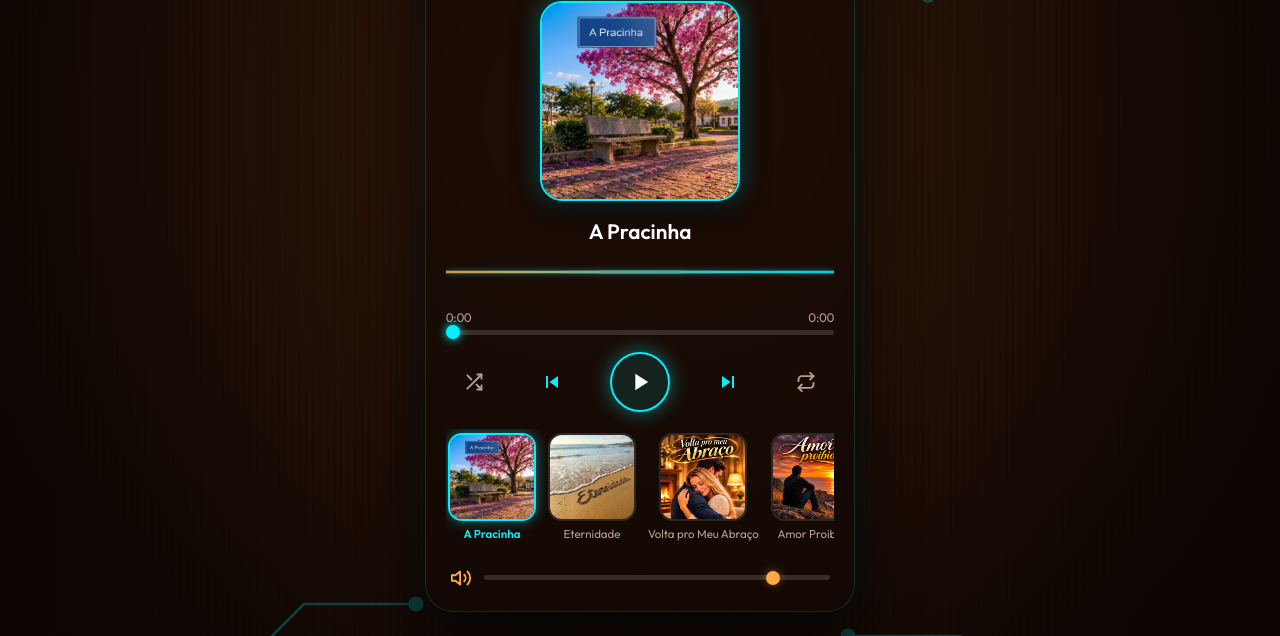
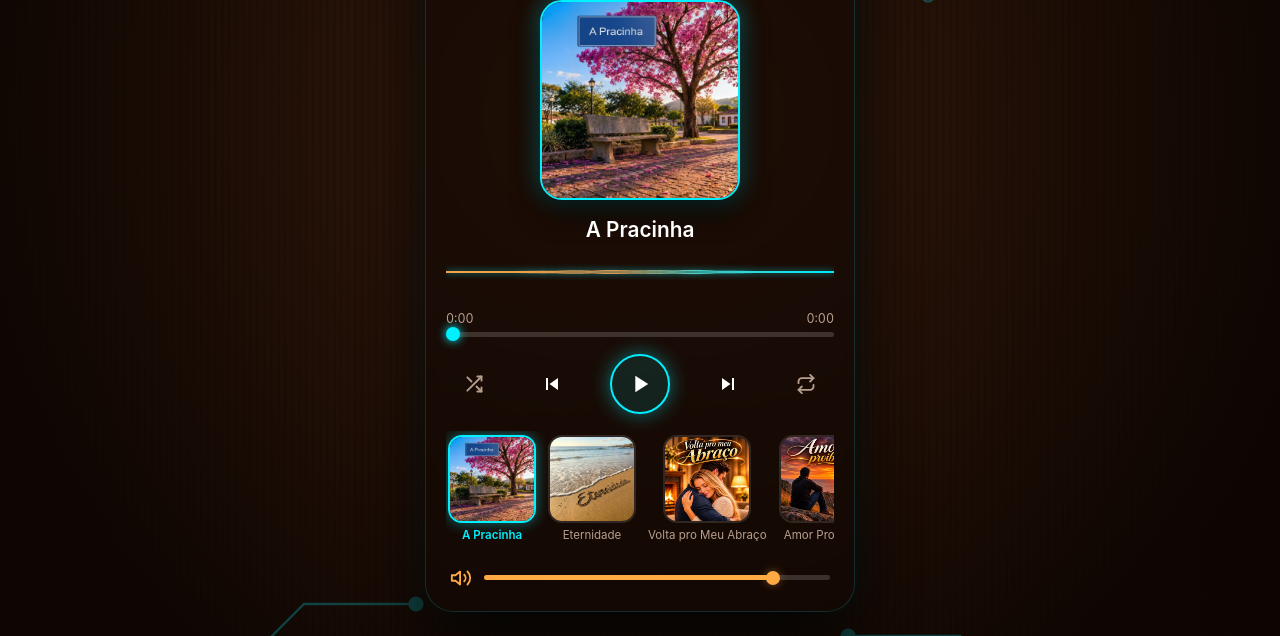
Before and after one commit to musicassertanejas/musicassertanejas.github.io, a plain HTML site: page index.html in a window 1280 px wide. Shown: the part 164-800 px from the top of the page. Drawn offline with Linux system fonts and the light colour scheme.

Commit message:
Add files via upload

```diff
--- a/index.html
+++ b/index.html
@@ -11,9 +11,6 @@
     <meta property="og:image" content="logo.png">
 
     <link rel="icon" type="image/png" href="logo.png">
-    <link rel="preconnect" href="https://fonts.googleapis.com">
-    <link rel="preconnect" href="https://fonts.gstatic.com" crossorigin>
-    <link href="https://fonts.googleapis.com/css2?family=Outfit:wght@400;600;700&display=swap" rel="stylesheet">
 
     <style>
         :root {
@@ -29,10 +26,11 @@
             margin: 0;
             padding: 0;
             box-sizing: border-box;
-            font-family: 'Outfit', sans-serif;
+            font-family: -apple-system, BlinkMacSystemFont, 'Segoe UI', Roboto, Helvetica, Arial, sans-serif;
             -webkit-tap-highlight-color: transparent;
         }
 
+        /* Tela travada 100% visível sem rolagem externa + Textura de Madeira Escura */
         html, body {
             width: 100%;
             height: 100dvh;
@@ -57,6 +55,7 @@
             position: relative;
         }
 
+        /* Fundo decorativo com circuitos neon */
         .circuit-bg {
             position: fixed;
             inset: 0;
@@ -67,6 +66,7 @@
             opacity: 0.45;
         }
 
+        /* Container principal: ocupa 100% no celular e centraliza no tablet/notebook */
         .player-shell {
             position: relative;
             z-index: 1;
@@ -81,6 +81,7 @@
             padding: clamp(12px, 2.5vh, 22px) 20px clamp(14px, 2.8vh, 24px);
         }
 
+        /* Em telas grandes (notebook/tablet), ganha borda suave como um app flutuante */
         @media (min-width: 520px) {
             .player-shell {
                 height: 94dvh;
@@ -92,6 +93,7 @@
             }
         }
 
+        /* Topo: Logo e Título */
         .top-header {
             display: flex;
             flex-direction: column;
@@ -119,6 +121,7 @@
             text-shadow: 0 0 12px var(--amber-glow);
         }
 
+        /* Capa em destaque 1:1 (quadrada) */
         .featured-cover-box {
             width: clamp(150px, 25vh, 225px);
             height: clamp(150px, 25vh, 225px);
@@ -137,6 +140,7 @@
             display: block;
         }
 
+        /* Nome da Música e Onda Sonora */
         .track-info-area {
             width: 100%;
             display: flex;
@@ -159,10 +163,11 @@
 
         #waveCanvas {
             width: 100%;
-            height: clamp(32px, 5vh, 46px);
+            height: clamp(36px, 5.5vh, 52px);
             display: block;
         }
 
+        /* Barra de Tempo com Preenchimento Dinâmico */
         .progress-area {
             width: 100%;
             flex-shrink: 0;
@@ -173,7 +178,7 @@
             justify-content: space-between;
             font-size: 0.78rem;
             color: var(--text-muted);
-            margin-bottom: 5px;
+            margin-bottom: 6px;
             font-variant-numeric: tabular-nums;
         }
 
@@ -181,7 +186,10 @@
             -webkit-appearance: none;
             appearance: none;
             width: 100%;
-            background: transparent;
+            height: 5px;
+            border-radius: 99px;
+            background: rgba(255, 255, 255, 0.16);
+            outline: none;
             cursor: pointer;
             display: block;
         }
@@ -189,7 +197,7 @@
         input[type="range"]::-webkit-slider-runnable-track {
             height: 5px;
             border-radius: 99px;
-            background: rgba(255, 255, 255, 0.14);
+            background: transparent;
         }
 
         input[type="range"]::-webkit-slider-thumb {
@@ -207,6 +215,7 @@
             transform: scale(1.2);
         }
 
+        /* Controles Completos (Aleatório, Anterior, Play/Pause, Próxima, Loop) */
         .controls-row {
             width: 100%;
             display: flex;
@@ -234,8 +243,14 @@
             color: var(--text-main);
         }
 
+        /* Botões Avançar e Voltar em Branco */
         .ctrl-btn.nav-btn {
+            color: #ffffff;
+        }
+
+        .ctrl-btn.nav-btn:active {
             color: var(--neon-cyan);
+            transform: scale(0.92);
         }
 
         .ctrl-btn.active {
@@ -264,6 +279,7 @@
             transform: scale(1.05);
         }
 
+        /* Lista Horizontal de Músicas (Única barra com rolagem) */
         .playlist-strip {
             width: 100%;
             display: flex;
@@ -328,6 +344,7 @@
             font-weight: 600;
         }
 
+        /* Controle de Volume na Base com Preenchimento Âmbar */
         .volume-row {
             width: 100%;
             display: flex;
@@ -393,7 +410,7 @@
 
         <section class="track-info-area">
             <div class="track-title" id="trackTitle">Carregando...</div>
-            <canvas id="waveCanvas" width="600" height="80"></canvas>
+            <canvas id="waveCanvas" width="640" height="90"></canvas>
         </section>
 
         <section class="progress-area">
@@ -523,9 +540,18 @@
         let dataArray = null;
         let webAudioReady = false;
         let phase = 0;
+        let smoothEnergy = 0;
 
         const playIcon = `<path d="M8 5v14l11-7z"/>`;
         const pauseIcon = `<path d="M6 19h4V5H6v14zm8-14v14h4V5h-4z"/>`;
+
+        function updateSliderFill(slider, fillColor) {
+            const min = parseFloat(slider.min) || 0;
+            const max = parseFloat(slider.max) || 100;
+            const val = parseFloat(slider.value) || 0;
+            const pct = ((val - min) / (max - min)) * 100;
+            slider.style.background = `linear-gradient(to right, ${fillColor} 0%, ${fillColor} ${pct}%, rgba(255, 255, 255, 0.16) ${pct}%, rgba(255, 255, 255, 0.16) 100%)`;
+        }
 
         function setupAudioAnalyser() {
             if (audioCtx) return;
@@ -534,7 +560,8 @@
                 audioCtx = new AudioContextClass();
                 const source = audioCtx.createMediaElementSource(audio);
                 analyser = audioCtx.createAnalyser();
-                analyser.fftSize = 128;
+                analyser.fftSize = 256;
+                analyser.smoothingTimeConstant = 0.82;
                 source.connect(analyser);
                 analyser.connect(audioCtx.destination);
                 dataArray = new Uint8Array(analyser.frequencyBinCount);
@@ -552,70 +579,89 @@
 
             ctx.clearRect(0, 0, width, height);
 
+            let targetEnergy = 0.04;
+
+            if (isPlaying) {
+                if (webAudioReady && analyser && dataArray) {
+                    analyser.getByteFrequencyData(dataArray);
+                    let sum = 0;
+                    const sampleCount = 32;
+                    for (let i = 0; i < sampleCount; i++) {
+                        sum += dataArray[i];
+                    }
+                    const avg = sum / (sampleCount * 255);
+                    targetEnergy = avg > 0.02 ? Math.min(1, avg * 1.45) : 0.55;
+                } else {
+                    targetEnergy = 0.55 + Math.sin(phase * 0.7) * 0.18;
+                }
+            }
+
+            smoothEnergy += (targetEnergy - smoothEnergy) * 0.14;
+            phase += isPlaying ? 0.09 : 0.015;
+
             const grad = ctx.createLinearGradient(0, 0, width, 0);
             grad.addColorStop(0, '#ffaa44');
-            grad.addColorStop(0.5, '#7de2d1');
+            grad.addColorStop(0.45, '#e89b52');
+            grad.addColorStop(0.65, '#4fd1c5');
             grad.addColorStop(1, '#00f0ff');
 
-            ctx.fillStyle = grad;
-            ctx.strokeStyle = grad;
-            ctx.lineWidth = 2;
-            ctx.shadowBlur = 12;
-            ctx.shadowColor = 'rgba(0, 240, 255, 0.5)';
+            const layers = [
+                { speed: 0.75, freq1: 0.022, freq2: 0.045, scale: 0.78, alphaFill: 0.18, alphaStroke: 0.45, lineW: 1.5 },
+                { speed: 1.0,  freq1: 0.030, freq2: 0.062, scale: 1.0,  alphaFill: 0.34, alphaStroke: 0.95, lineW: 2.4 }
+            ];
 
-            if (isPlaying && webAudioReady && analyser) {
-                analyser.getByteFrequencyData(dataArray);
-            }
+            layers.forEach(layer => {
+                ctx.beginPath();
+                ctx.moveTo(0, centerY);
 
-            phase += isPlaying ? 0.08 : 0.01;
+                const steps = 140;
+                const stepX = width / steps;
 
-            const points = 60;
-            const step = width / points;
+                for (let i = 0; i <= steps; i++) {
+                    const x = i * stepX;
+                    const normX = i / steps;
+                    const envelope = Math.pow(Math.sin(normX * Math.PI), 1.6);
 
-            ctx.beginPath();
-            ctx.moveTo(0, centerY);
+                    const wave1 = Math.sin(x * layer.freq1 - phase * layer.speed);
+                    const wave2 = Math.cos(x * layer.freq2 + phase * layer.speed * 1.3);
+                    const wave3 = Math.sin(x * 0.012 + phase * 0.5);
 
-            for (let i = 0; i <= points; i++) {
-                const x = i * step;
-                const edgeFade = Math.sin((i / points) * Math.PI);
-                let amp = 2;
+                    const combined = Math.abs(wave1 * 0.5 + wave2 * 0.35 + wave3 * 0.15);
+                    const amp = (2 + combined * (height * 0.44) * smoothEnergy * layer.scale) * envelope;
 
-                if (isPlaying) {
-                    if (webAudioReady && dataArray && dataArray[0] > 0) {
-                        const freqIndex = Math.floor((i / points) * (dataArray.length * 0.6));
-                        amp = (dataArray[freqIndex] / 255) * (height * 0.44);
-                    } else {
-                        amp = (Math.sin(i * 0.35 + phase) * 0.5 + 0.5) * (height * 0.36);
-                    }
+                    ctx.lineTo(x, centerY - Math.max(0.8, amp));
                 }
 
-                const y = centerY - Math.max(1.5, amp * edgeFade);
-                ctx.lineTo(x, y);
-            }
+                for (let i = steps; i >= 0; i--) {
+                    const x = i * stepX;
+                    const normX = i / steps;
+                    const envelope = Math.pow(Math.sin(normX * Math.PI), 1.6);
 
-            for (let i = points; i >= 0; i--) {
-                const x = i * step;
-                const edgeFade = Math.sin((i / points) * Math.PI);
-                let amp = 2;
+                    const wave1 = Math.sin(x * layer.freq1 - phase * layer.speed);
+                    const wave2 = Math.cos(x * layer.freq2 + phase * layer.speed * 1.3);
+                    const wave3 = Math.sin(x * 0.012 + phase * 0.5);
 
-                if (isPlaying) {
-                    if (webAudioReady && dataArray && dataArray[0] > 0) {
-                        const freqIndex = Math.floor((i / points) * (dataArray.length * 0.6));
-                        amp = (dataArray[freqIndex] / 255) * (height * 0.44);
-                    } else {
-                        amp = (Math.sin(i * 0.35 + phase) * 0.5 + 0.5) * (height * 0.36);
-                    }
+                    const combined = Math.abs(wave1 * 0.5 + wave2 * 0.35 + wave3 * 0.15);
+                    const amp = (2 + combined * (height * 0.44) * smoothEnergy * layer.scale) * envelope;
+
+                    ctx.lineTo(x, centerY + Math.max(0.8, amp));
                 }
 
-                const y = centerY + Math.max(1.5, amp * edgeFade);
-                ctx.lineTo(x, y);
-            }
+                ctx.closePath();
+                ctx.fillStyle = grad;
+                ctx.globalAlpha = layer.alphaFill;
+                ctx.fill();
 
-            ctx.closePath();
-            ctx.globalAlpha = 0.35;
-            ctx.fill();
+                ctx.strokeStyle = grad;
+                ctx.lineWidth = layer.lineW;
+                ctx.shadowBlur = 14;
+                ctx.shadowColor = 'rgba(0, 240, 255, 0.55)';
+                ctx.globalAlpha = layer.alphaStroke;
+                ctx.stroke();
+            });
+
             ctx.globalAlpha = 1;
-            ctx.stroke();
+            ctx.shadowBlur = 0;
         }
 
         function formatTime(sec) {
@@ -649,6 +695,7 @@
             mainCover.onerror = () => { mainCover.src = fallbackCover; };
             audio.src = song.audioSrc;
             progressBar.value = 0;
+            updateSliderFill(progressBar, '#00f0ff');
             currentTimeEl.textContent = "0:00";
             totalDurationEl.textContent = "0:00";
 
@@ -731,26 +778,32 @@
         audio.addEventListener('timeupdate', () => {
             if (audio.duration) {
                 progressBar.value = (audio.currentTime / audio.duration) * 100;
+                updateSliderFill(progressBar, '#00f0ff');
                 currentTimeEl.textContent = formatTime(audio.currentTime);
                 totalDurationEl.textContent = formatTime(audio.duration);
             }
         });
 
         progressBar.addEventListener('input', () => {
+            updateSliderFill(progressBar, '#00f0ff');
             if (audio.duration) {
                 audio.currentTime = (progressBar.value / 100) * audio.duration;
             }
         });
 
         audio.volume = 0.85;
+        updateSliderFill(volumeBar, '#ffaa44');
+
         volumeBar.addEventListener('input', () => {
             audio.muted = false;
             audio.volume = volumeBar.value / 100;
+            updateSliderFill(volumeBar, '#ffaa44');
         });
 
         muteBtn.addEventListener('click', () => {
             audio.muted = !audio.muted;
             volumeBar.value = audio.muted ? 0 : audio.volume * 100;
+            updateSliderFill(volumeBar, '#ffaa44');
         });
 
         audio.addEventListener('ended', () => {
```
